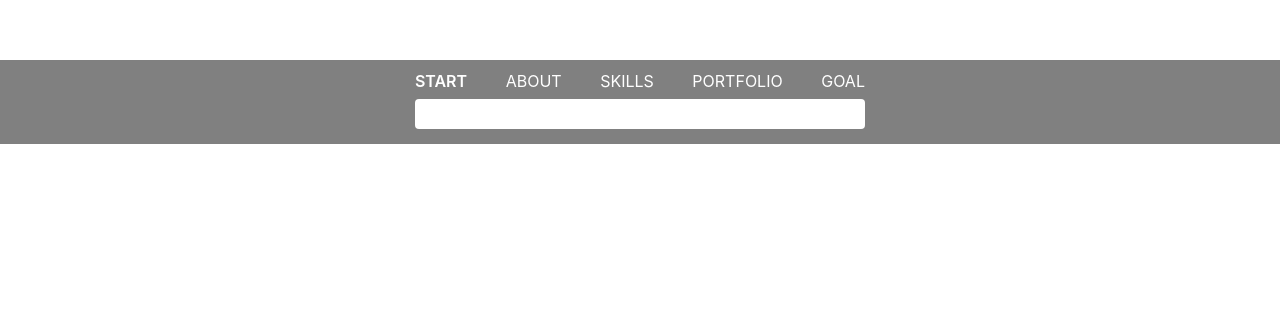
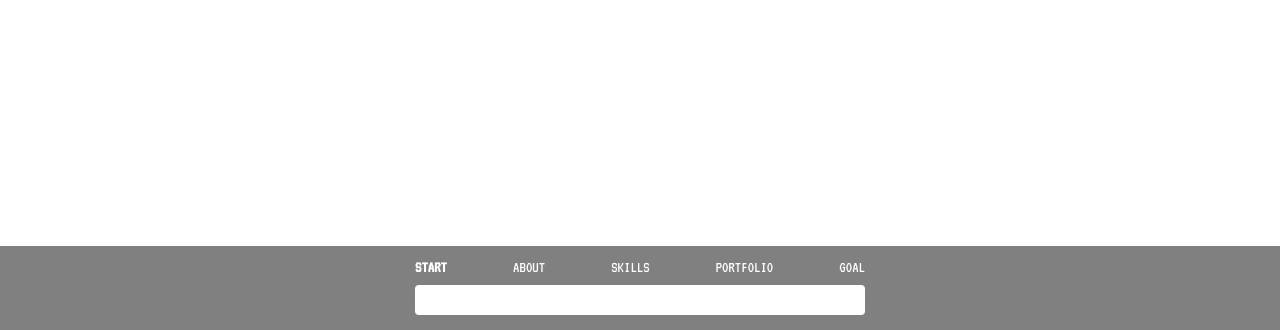
Before and after one commit to wwowww/eunjeerun, a React (Vite) app: page / in a window 1280 px wide. Shown: the part 470-800 px from the top of the page. Built offline with nearby package versions, Linux system fonts and the light colour scheme.

Commit message:
design. pixel font 적용

```diff
--- a/src/components/organisms/SlidePage/SlidePage.module.scss
+++ b/src/components/organisms/SlidePage/SlidePage.module.scss
@@ -1,6 +1,6 @@
 .wrap {
   width: 100%;
-  height: calc(100vh - 270px);
+  height: calc(100vh - 84px);
 }
 
 .slide {
@@ -16,6 +16,7 @@
   gap: 6px;
   width: 100%;
   height: 84px;
+  font-family: "VT323", monospace;
   background-color: gray;
 
   ul {
--- a/src/index.scss
+++ b/src/index.scss
@@ -1,3 +1,5 @@
+@import url('https://fonts.googleapis.com/css2?family=VT323&display=swap');
+
 :root {
   font-family: Inter, system-ui, Avenir, Helvetica, Arial, sans-serif;
   line-height: 1.5;
```
